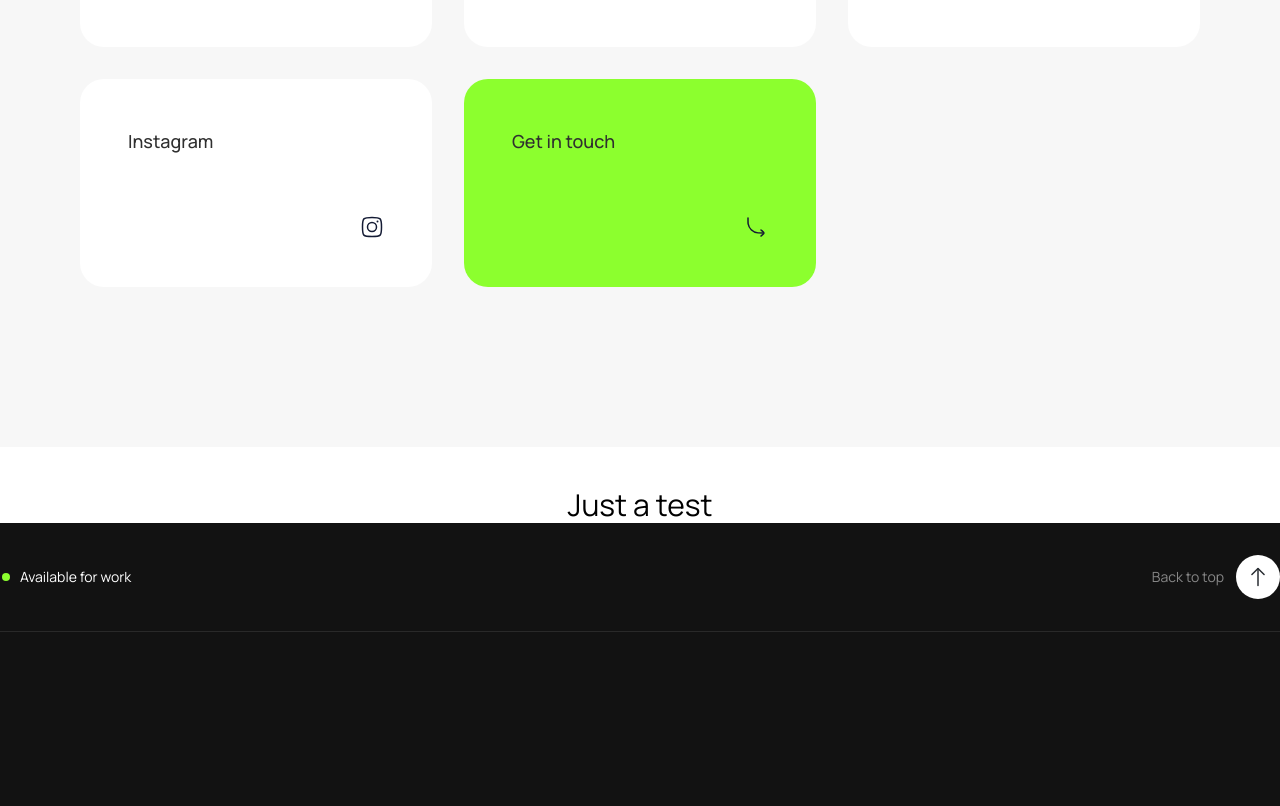
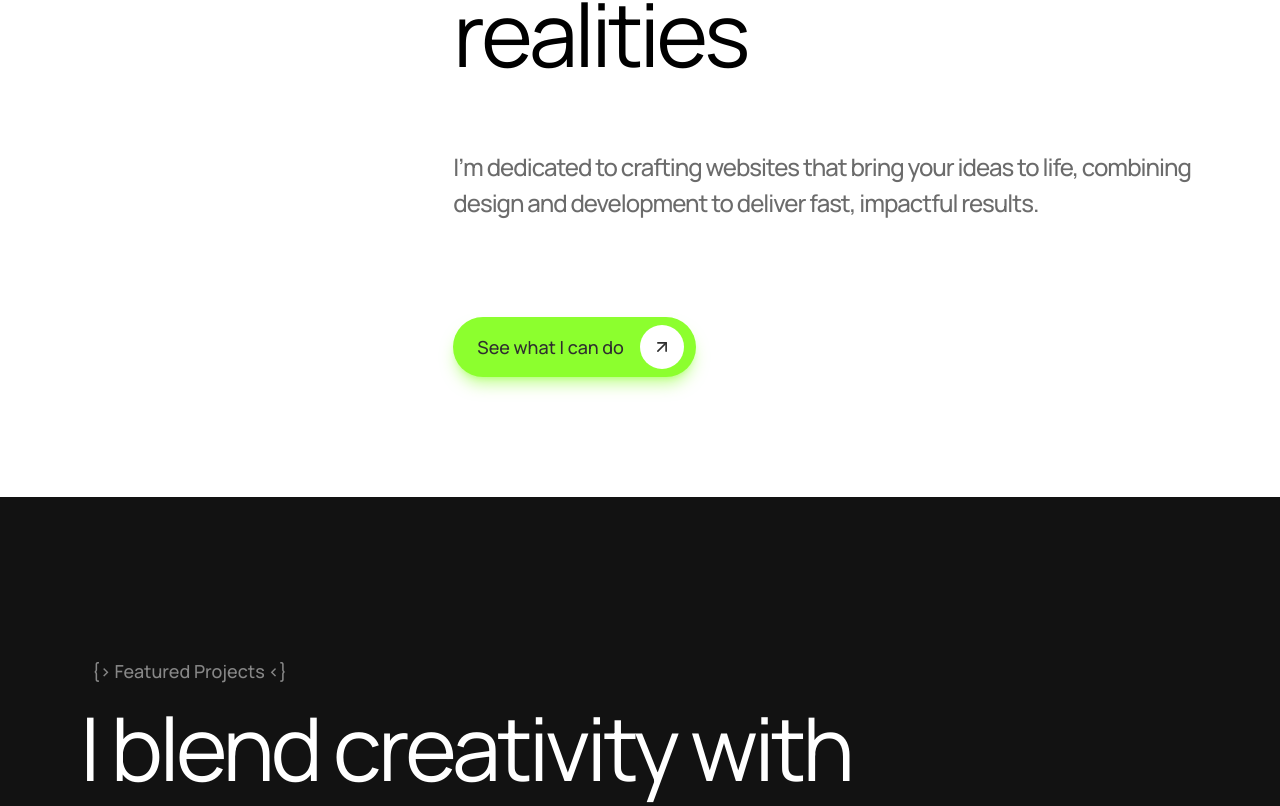
Before and after one commit to notRadioOpaque/heyismail.xyz, a SvelteKit app: page / in a window 1280 px wide. Shown: the part 725-1531 px from the top of the page. Built offline with nearby package versions, Linux system fonts and the light colour scheme.

Commit message:
added guard clauses

```diff
--- a/src/routes/+page.svelte
+++ b/src/routes/+page.svelte
@@ -4,8 +4,8 @@
 	import Socials from './Socials.svelte';
 </script>
 
-<!-- <Hero /> -->
-<!-- <Featured /> -->
+<Hero />
+<Featured />
 <Socials />
 
 <p class="mt-10 text-center text-3xl">Just a test</p>
--- a/src/routes/Featured.svelte
+++ b/src/routes/Featured.svelte
@@ -16,6 +16,8 @@
 	gsap.registerPlugin(ScrollTrigger);
 
 	onMount(() => {
+		if (!section || !title || !description || !button) return;
+
 		const tl = gsap.timeline({
 			scrollTrigger: {
 				trigger: section,
--- a/src/routes/Hero.svelte
+++ b/src/routes/Hero.svelte
@@ -13,6 +13,8 @@
 	let gimmick: HTMLDivElement;
 
 	onMount(() => {
+		if (!heroText || !imageDiv || !rightContent || !gimmick || !subText) return;
+
 		const splitText = new SplitType(heroText, { types: 'chars,words,lines' });
 
 		const tl = gsap.timeline();
--- a/src/routes/Socials.svelte
+++ b/src/routes/Socials.svelte
@@ -16,6 +16,8 @@
 	gsap.registerPlugin(ScrollTrigger);
 
 	onMount(() => {
+		if (!section || !title || !description) return;
+
 		const tl = gsap.timeline({
 			scrollTrigger: {
 				trigger: section,
```
